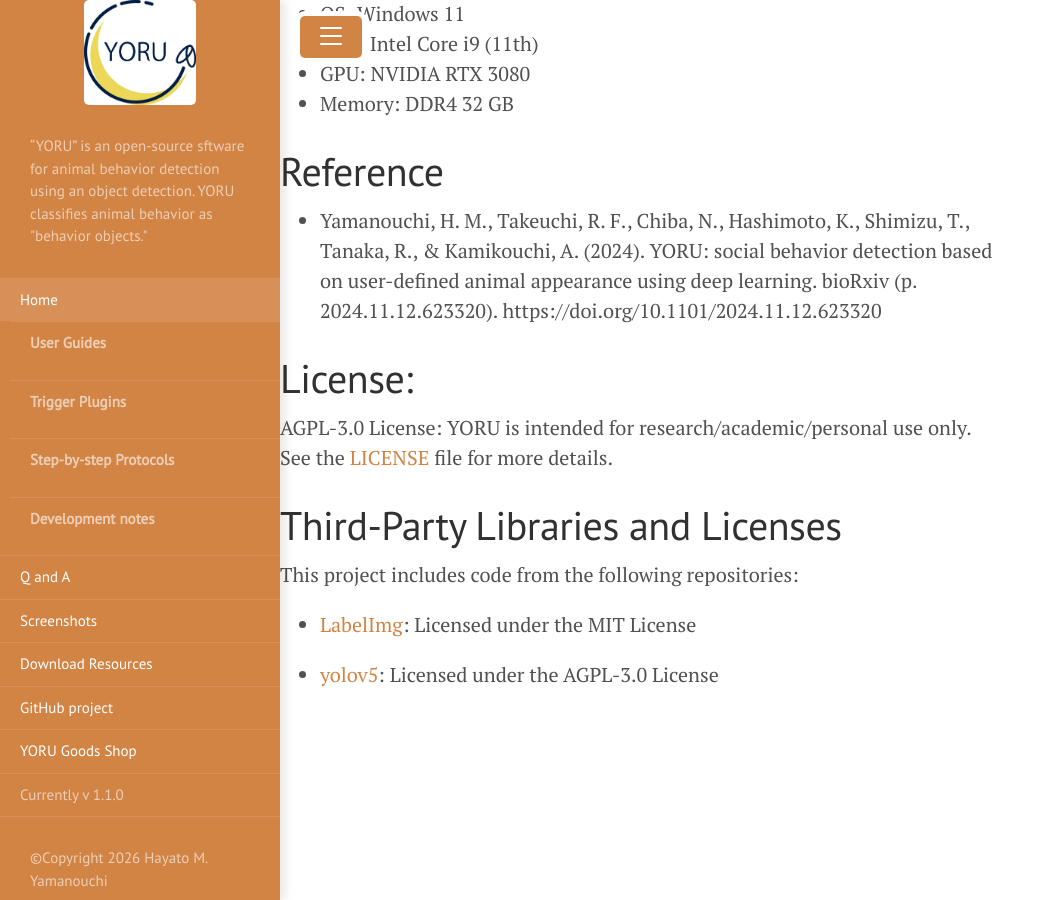
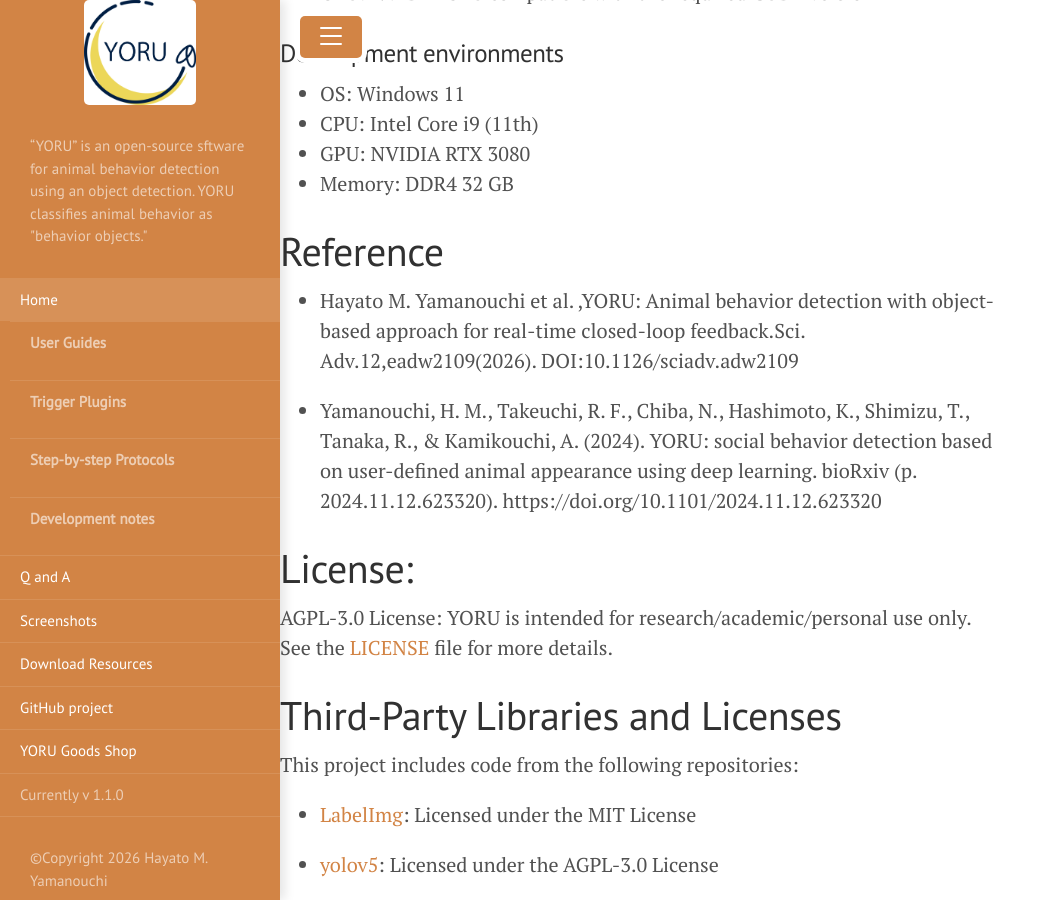
Before and after one commit to Kamikouchi-lab/YORU_doc, a Jekyll site: the page built from home.md, in a window 1280 px wide and 900 px high, scrolled down 3147 px. Shown: the whole window, without its empty margins (0-1055 px from the left). Built offline with Jekyll 4.4.1, drawn with Linux system fonts in a browser that asks for light colours; some of the changed text lies outside the part shown.

Commit message:
add paper references

```diff
--- a/home.md
+++ b/home.md
@@ -9,6 +9,10 @@
 <img src="imgs/title_movie.gif" width="50%">
 
 “YORU” (Your Optimal Recognition Utility) is an open-source animal behavior detection system using Python. YORU can detect animal behaviors, not only single-animal behaviors but also social behaviors. YORU also provides online/offline analysis and closed-loop manipulation.
+
+
+["YORU: Animal behavior detection with object-based approach for real-time closed-loop feedback"](https://www.science.org/doi/10.1126/sciadv.adw2109)
+
 
 ## Features
 
@@ -99,6 +103,8 @@
 - Memory: DDR4 32 GB
 
 # Reference
+ - Hayato M. Yamanouchi et al. ,YORU: Animal behavior detection with object-based approach for real-time closed-loop feedback.Sci. Adv.12,eadw2109(2026). DOI:10.1126/sciadv.adw2109
+
  - Yamanouchi, H. M., Takeuchi, R. F., Chiba, N., Hashimoto, K., Shimizu, T., Tanaka, R., & Kamikouchi, A. (2024). YORU: social behavior detection based on user-defined animal appearance using deep learning. bioRxiv (p. 2024.11.12.623320). https://doi.org/10.1101/2024.11.12.623320
 
 
```
